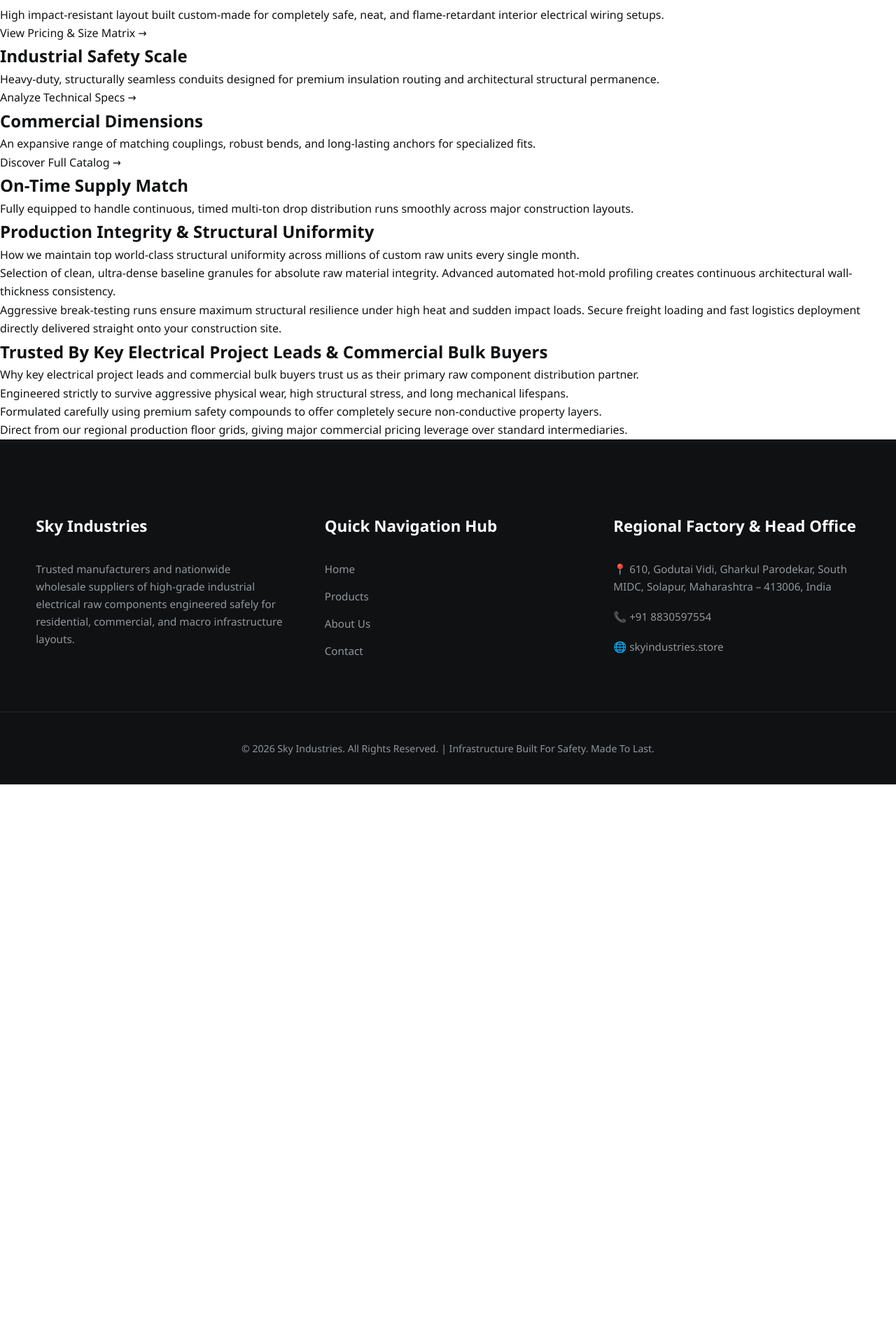
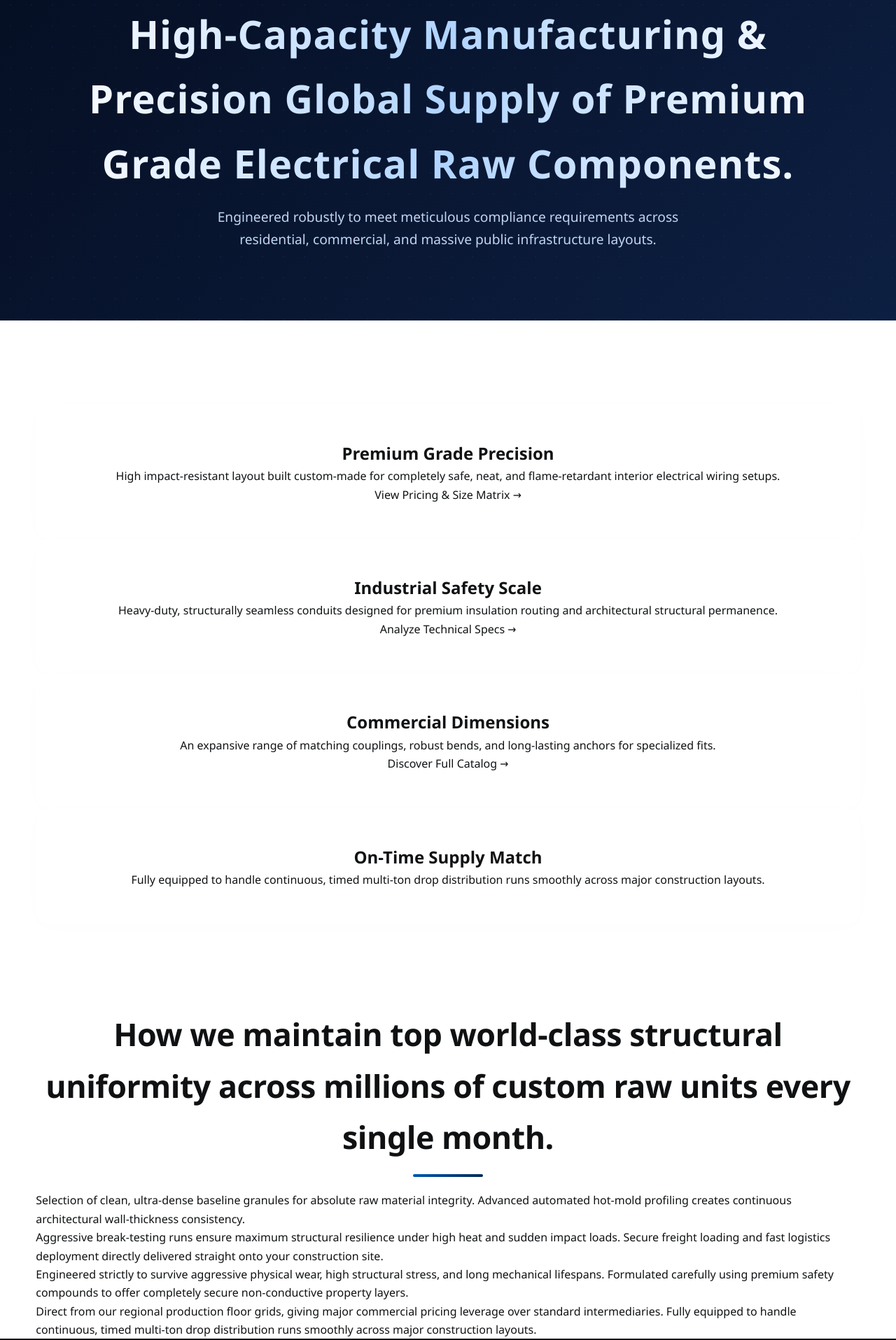
Before and after one commit to skyindustries/skyindustries, a Next.js app: page / in a window 1280 px wide. Shown: the part 185-2100 px from the top of the page at 70% size. Before the commit the page ends 1306 px from the top, so only its background shows below. Built offline with nearby package versions, Linux system fonts and the light colour scheme.

Commit message:
Update page.jsx

```diff
--- a/app/page.jsx
+++ b/app/page.jsx
@@ -1,109 +1,208 @@
 // app/page.jsx
+'use client';
+
+import { useEffect } from 'react';
 
 export default function Page() {
+  useCursorEffects();
+  useScrollReveal();
+
   return (
-    <div className="space-y-16">
-      {/* Hero section */}
-      <section className="space-y-4">
-        <h1 className="text-3xl md:text-4xl font-bold tracking-tight">
+    <>
+      {/* Hero & core messaging from index.html */}
+      <section className="page-banner home-banner">
+        <div className="container">
+          <h1>
             High-Capacity Manufacturing &amp; Precision Global Supply of Premium Grade
             Electrical Raw Components.
           </h1>
-        <p className="text-slate-700">
+          <p>
             Engineered robustly to meet meticulous compliance requirements across residential,
             commercial, and massive public infrastructure layouts.
           </p>
+        </div>
       </section>
 
-      {/* Core value grid */}
-      <section className="grid gap-6 md:grid-cols-2">
-        {/* Premium Grade Precision */}
-        <div className="space-y-2">
-          <h2 className="text-xl font-semibold">Premium Grade Precision</h2>
-          <p className="text-slate-700">
+      <section className="catalog-section home-section">
+        <div className="container">
+          {/* 4 core feature blocks exactly as in your copy */}
+          <div className="feature-grid">
+            <div className="feature-card">
+              <h2>Premium Grade Precision</h2>
+              <p>
                 High impact-resistant layout built custom-made for completely safe, neat, and
                 flame-retardant interior electrical wiring setups.
               </p>
-          <a href="/products" className="text-blue-700 font-medium">
+              <a href="/products" className="feature-link">
                 View Pricing &amp; Size Matrix →
               </a>
             </div>
 
-        {/* Industrial Safety Scale */}
-        <div className="space-y-2">
-          <h2 className="text-xl font-semibold">Industrial Safety Scale</h2>
-          <p className="text-slate-700">
+            <div className="feature-card">
+              <h2>Industrial Safety Scale</h2>
+              <p>
                 Heavy-duty, structurally seamless conduits designed for premium insulation routing
                 and architectural structural permanence.
               </p>
-          <a href="/products" className="text-blue-700 font-medium">
+              <a href="/products" className="feature-link">
                 Analyze Technical Specs →
               </a>
             </div>
 
-        {/* Commercial Dimensions */}
-        <div className="space-y-2">
-          <h2 className="text-xl font-semibold">Commercial Dimensions</h2>
-          <p className="text-slate-700">
+            <div className="feature-card">
+              <h2>Commercial Dimensions</h2>
+              <p>
                 An expansive range of matching couplings, robust bends, and long-lasting anchors for
                 specialized fits.
               </p>
-          <a href="/products" className="text-blue-700 font-medium">
+              <a href="/products" className="feature-link">
                 Discover Full Catalog →
               </a>
             </div>
 
-        {/* On-Time Supply Match */}
-        <div className="space-y-2">
-          <h2 className="text-xl font-semibold">On-Time Supply Match</h2>
-          <p className="text-slate-700">
+            <div className="feature-card">
+              <h2>On-Time Supply Match</h2>
+              <p>
                 Fully equipped to handle continuous, timed multi-ton drop distribution runs smoothly
                 across major construction layouts.
               </p>
             </div>
+          </div>
+        </div>
       </section>
 
-      {/* Production integrity section */}
-      <section className="space-y-4">
-        <h2 className="text-xl font-semibold">Production Integrity &amp; Structural Uniformity</h2>
-        <p className="text-slate-700">
+      {/* Production integrity / structural uniformity block */}
+      <section className="home-section production-section">
+        <div className="container">
+          <h2 className="section-title">
             How we maintain top world-class structural uniformity across millions of custom raw
             units every single month.
+          </h2>
+
+          <div className="grid-two">
+            <div className="text-block reveal">
+              <p>
+                Selection of clean, ultra-dense baseline granules for absolute raw material
+                integrity. Advanced automated hot-mold profiling creates continuous architectural
+                wall-thickness consistency.
               </p>
-        <p className="text-slate-700">
-          Selection of clean, ultra-dense baseline granules for absolute raw material integrity.
-          Advanced automated hot-mold profiling creates continuous architectural wall-thickness
-          consistency.
+              <p>
+                Aggressive break-testing runs ensure maximum structural resilience under high heat
+                and sudden impact loads. Secure freight loading and fast logistics deployment
+                directly delivered straight onto your construction site.
               </p>
-        <p className="text-slate-700">
-          Aggressive break-testing runs ensure maximum structural resilience under high heat and
-          sudden impact loads. Secure freight loading and fast logistics deployment directly
-          delivered straight onto your construction site.
+            </div>
+
+            <div className="text-block reveal">
+              <p>
+                Engineered strictly to survive aggressive physical wear, high structural stress, and
+                long mechanical lifespans. Formulated carefully using premium safety compounds to
+                offer completely secure non-conductive property layers.
               </p>
+              <p>
+                Direct from our regional production floor grids, giving major commercial pricing
+                leverage over standard intermediaries. Fully equipped to handle continuous, timed
+                multi-ton drop distribution runs smoothly across major construction layouts.
+              </p>
+            </div>
+          </div>
+        </div>
       </section>
-
-      {/* Trust & partnership section */}
-      <section className="space-y-4">
-        <h2 className="text-xl font-semibold">
-          Trusted By Key Electrical Project Leads &amp; Commercial Bulk Buyers
-        </h2>
-        <p className="text-slate-700">
-          Why key electrical project leads and commercial bulk buyers trust us as their primary
-          raw component distribution partner.
-        </p>
-        <p className="text-slate-700">
-          Engineered strictly to survive aggressive physical wear, high structural stress, and
-          long mechanical lifespans.
-        </p>
-        <p className="text-slate-700">
-          Formulated carefully using premium safety compounds to offer completely secure
-          non-conductive property layers.
-        </p>
-        <p className="text-slate-700">
-          Direct from our regional production floor grids, giving major commercial pricing
-          leverage over standard intermediaries.
-        </p>
-      </section>
-    </div>
+    </>
   );
 }
+
+/**
+ * Sparkle & click burst effects
+ * (reuse same engine as other pages so animations stay identical)
+ */
+function useCursorEffects() {
+  useEffect(() => {
+    const mouseHandler = (e) => {
+      if (Math.random() > 0.4) {
+        const sparkle = document.createElement('div');
+        sparkle.className = 'sparkle';
+        sparkle.style.left = `${e.clientX}px`;
+        sparkle.style.top = `${e.clientY}px`;
+
+        const customSize = Math.random() * 5 + 4;
+        sparkle.style.width = `${customSize}px`;
+        sparkle.style.height = `${customSize}px`;
+
+        document.body.appendChild(sparkle);
+
+        setTimeout(() => {
+          sparkle.remove();
+        }, 800);
+      }
+    };
+
+    const clickHandler = (e) => {
+      const sparkColors = ['#00FFCC', '#007BFF', '#FF3366', '#77B5FE', '#FFFFFF'];
+      const particleCount = 12;
+
+      for (let i = 0; i < particleCount; i++) {
+        const spark = document.createElement('div');
+        spark.className = 'click-spark';
+
+        spark.style.left = `${e.clientX}px`;
+        spark.style.top = `${e.clientY}px`;
+
+        const randomColor = sparkColors[Math.floor(Math.random() * sparkColors.length)];
+        const randomSize = Math.random() * 6 + 4;
+
+        spark.style.backgroundColor = randomColor;
+        spark.style.width = `${randomSize}px`;
+        spark.style.height = `${randomSize}px`;
+
+        const angle = Math.random() * Math.PI * 2;
+        const distance = Math.random() * 80 + 30;
+        const mx = `${Math.cos(angle) * distance}px`;
+        const my = `${Math.sin(angle) * distance}px`;
+
+        spark.style.setProperty('--mx', mx);
+        spark.style.setProperty('--my', my);
+        spark.style.boxShadow = `0 0 8px ${randomColor}, 0 0 15px ${randomColor}`;
+
+        document.body.appendChild(spark);
+
+        setTimeout(() => {
+          spark.remove();
+        }, 600);
+      }
+    };
+
+    window.addEventListener('mousemove', mouseHandler);
+    window.addEventListener('click', clickHandler);
+
+    return () => {
+      window.removeEventListener('mousemove', mouseHandler);
+      window.removeEventListener('click', clickHandler);
+    };
+  }, []);
+}
+
+/**
+ * Scroll reveal for `.reveal` elements
+ */
+function useScrollReveal() {
+  useEffect(() => {
+    const revealElements = document.querySelectorAll('.reveal');
+
+    const observer = new IntersectionObserver(
+      (entries, obs) => {
+        entries.forEach((entry) => {
+          if (entry.isIntersecting) {
+            entry.target.classList.add('active');
+            obs.unobserve(entry.target);
+          }
+        });
+      },
+      { threshold: 0.1 }
+    );
+
+    revealElements.forEach((el) => observer.observe(el));
+
+    return () => observer.disconnect();
+  }, []);
+}
```
Lines whose indentation alone changed are shown as unchanged.
